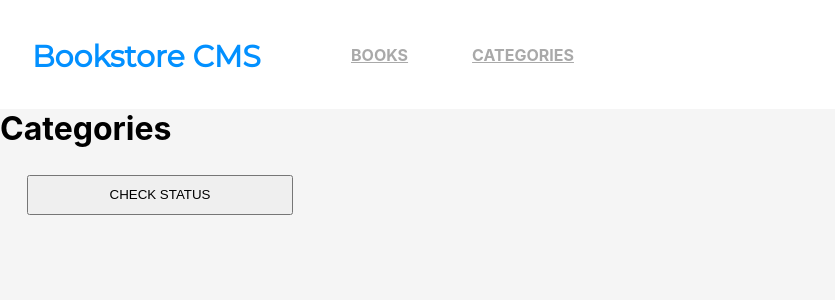
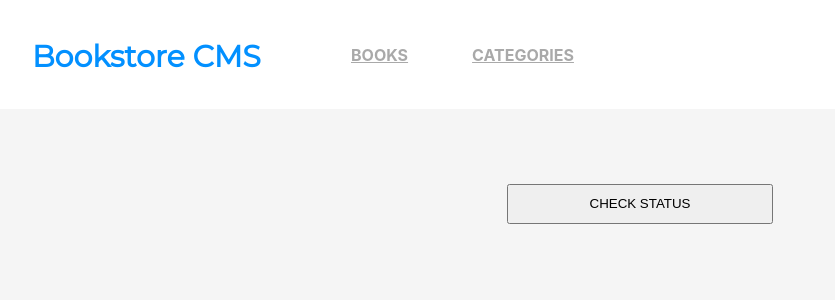
Before and after one commit to marurevi/React-Bookstore, a React (Create React App) app: page /categories in a window 1280 px wide. Shown: the top 300 px of the page, without its empty margins (0-835 px from the left). Built offline with nearby package versions, Linux system fonts and the light colour scheme.

Commit message:
Add check status btn functionality

```diff
--- a/src/App.css
+++ b/src/App.css
@@ -86,3 +86,10 @@ select {
   margin: 0.6em;
   width: auto;
 }
+
+.categories {
+  display: flex;
+  flex-direction: column;
+  align-items: center;
+  margin-top: 3em;
+}
--- a/src/components/AddNewBook.js
+++ b/src/components/AddNewBook.js
@@ -42,7 +42,7 @@ export default function AddNewBook() {
     <div className="newTask-container">
       <h2>ADD NEW BOOK</h2>
       <form onSubmit={handleSubmit}>
-        <input type="text" name="addNew" placeholder="Book Title" onChange={handleTitleChange} />
+        <input type="text" name="addNew" placeholder="Book Title" onChange={handleTitleChange} required />
         <select name="author" onChange={handleAuthorChange}>
           <option value="" defaultValue>Author</option>
           <option value="Susan Collins">Susan Collin</option>
--- a/src/components/Categories.js
+++ b/src/components/Categories.js
@@ -1,12 +1,18 @@
 import React from 'react';
+import { useSelector, useDispatch } from 'react-redux';
+import { checkStatus } from '../redux/categories/categories';
 import Navigator from './Navigator';
 
 export default function Categories() {
+  const categories = useSelector((state) => state.reducerC);
+  const dispatch = useDispatch();
   return (
     <div>
       <Navigator />
-      <h1>Categories</h1>
-      <button type="button">CHECK STATUS</button>
+      <div className="categories">
+        <h1>{categories}</h1>
+        <button type="button" onClick={() => dispatch(checkStatus())}>CHECK STATUS</button>
+      </div>
     </div>
   );
 }
```
